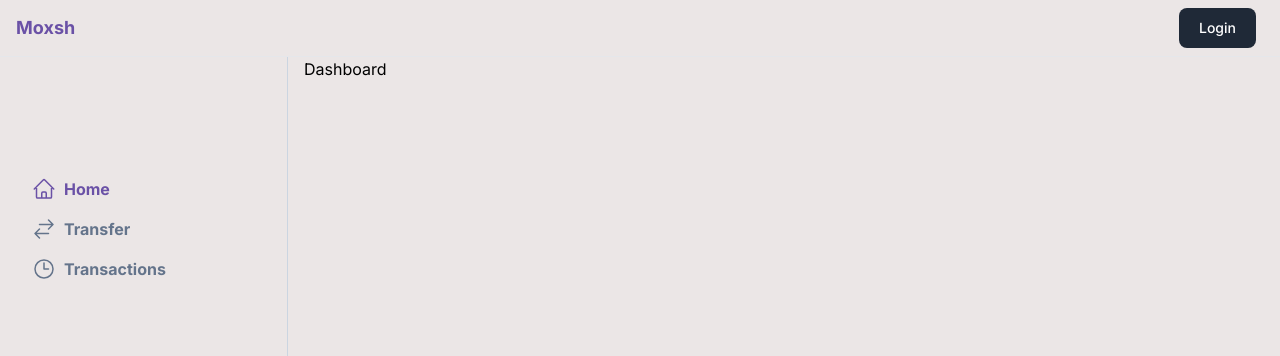
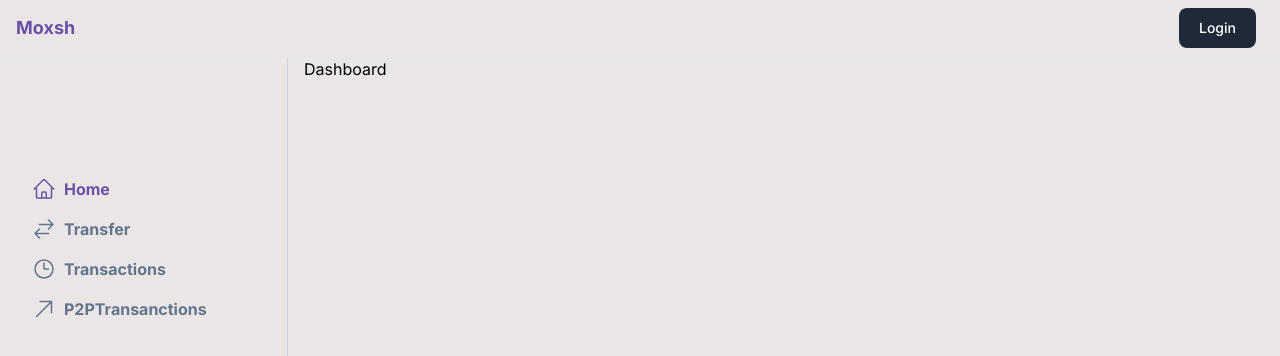
Before and after one commit to Rudra-Sankha-Sinhamahapatra/Banking-Pay, a Next.js app in the folder Moxsh/apps/user-app/: page /dashboard in a window 1280 px wide. Shown: the top 356 px of the page. Built offline with nearby package versions, Linux system fonts and the light colour scheme; no server answers.

Commit message:
new item added in sidebar

```diff
--- a/Moxsh/apps/user-app/app/(dashboard)/layout.tsx
+++ b/Moxsh/apps/user-app/app/(dashboard)/layout.tsx
@@ -14,6 +14,7 @@ export default function layout({
                     <SidebarItem href={"/dashboard"} icon={<HomeIcon/>} title="Home"></SidebarItem>
                     <SidebarItem href={"/transfer"} icon={<TransferIcon/>} title="Transfer"></SidebarItem>
                     <SidebarItem href="/transactions" icon={<TransactionsIcon/>} title="Transactions"></SidebarItem>
+                    <SidebarItem href="/p2p" icon={<P2PTransferIcon/>} title="P2PTransanctions"></SidebarItem>
                 </div>
             </div>
             {children}
@@ -45,3 +46,10 @@ function TransactionsIcon() {
         </svg>
     );
 }
+
+
+function P2PTransferIcon() {
+    return <svg xmlns="http://www.w3.org/2000/svg" fill="none" viewBox="0 0 24 24" stroke-width="1.5" stroke="currentColor" className="w-6 h-6">
+      <path strokeLinecap="round" strokeLinejoin="round" d="m4.5 19.5 15-15m0 0H8.25m11.25 0v11.25" />
+    </svg>
+  }
--- /dev/null
+++ b/Moxsh/apps/user-app/app/(dashboard)/p2p/page.tsx
@@ -0,0 +1,15 @@
+import { SendCard } from "../../../components/SendCard";
+
+
+export default async function home(){
+return(
+    <>
+    <div>
+        P2p
+        <div className="w-full  border border-slate-400">
+        <SendCard/>
+        </div>
+    </div>
+    </>
+)
+}
```
